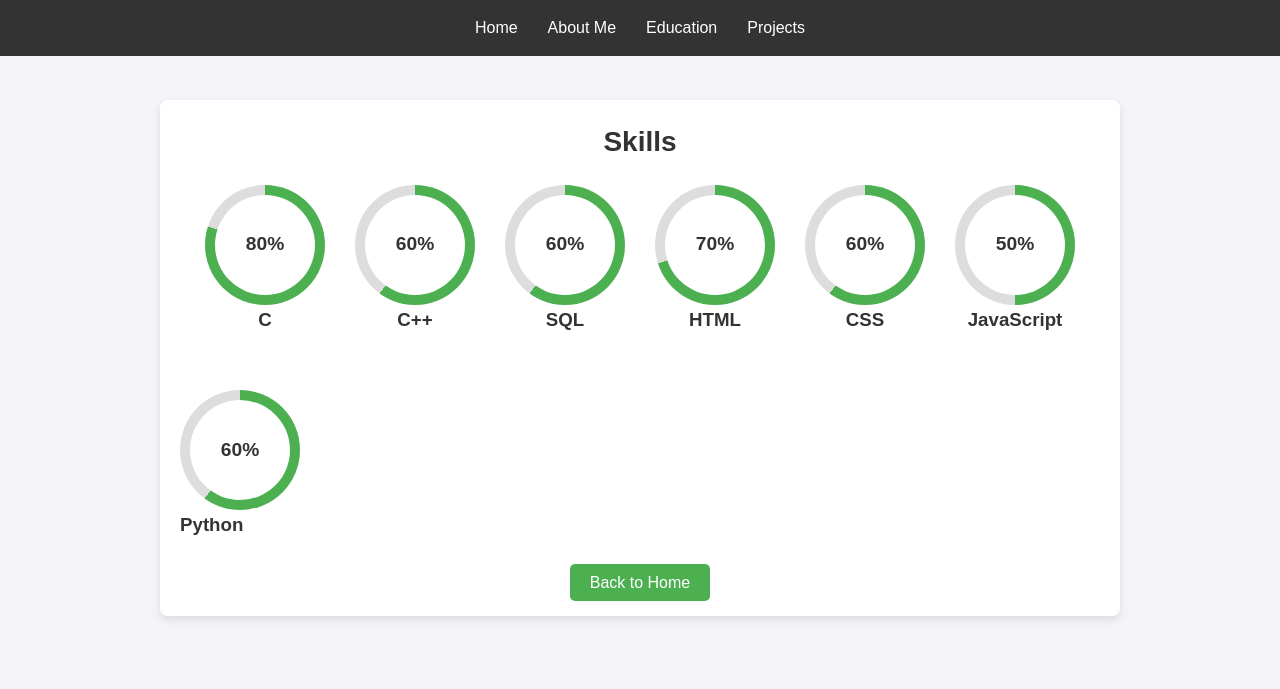
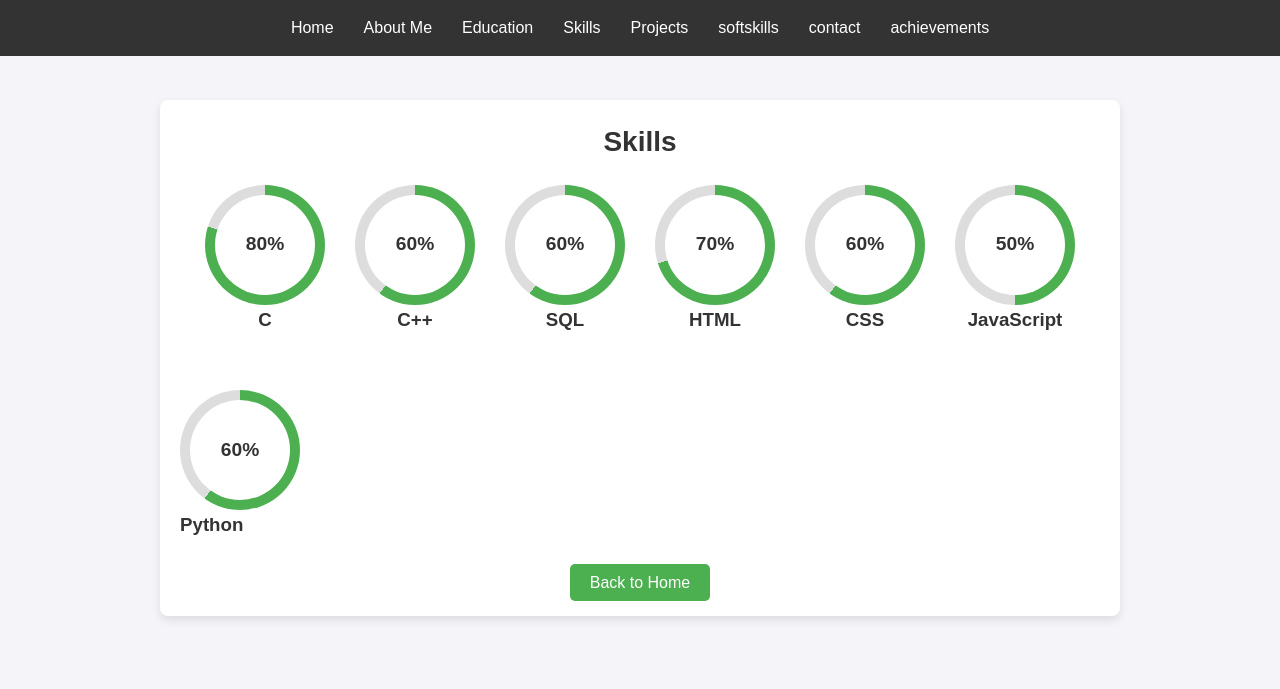
Before and after one commit to vishwa555121/resume, a plain HTML site: page skills.html in a window 1280 px wide. Shown: the top 689 px of the page. Drawn offline with Linux system fonts and the light colour scheme; a script that the page names is missing.

Commit message:
Update skills.html

```diff
--- a/skills.html
+++ b/skills.html
@@ -9,12 +9,20 @@
 <body>
   <header>
     <nav>
+     <nav>
       <ul class="nav-menu">
-        <li><a href="./index.html">Home</a></li>
+        <!-- Updated Home link points to root -->
+        <li><a href="index.html">Home</a></li>
         <li><a href="about.html">About Me</a></li>
         <li><a href="education.html">Education</a></li>
+        <li><a href="skills.html">Skills</a></li>
         <li><a href="projects.html">Projects</a></li>
+        <li><a href="softskills.html">softskills</a></li>
+        <li><a href="contact.html">contact</a></li>
+        <li><a href="achievements.html">achievements</a></li>
+
       </ul>
+
     </nav>
   </header>
 
```
